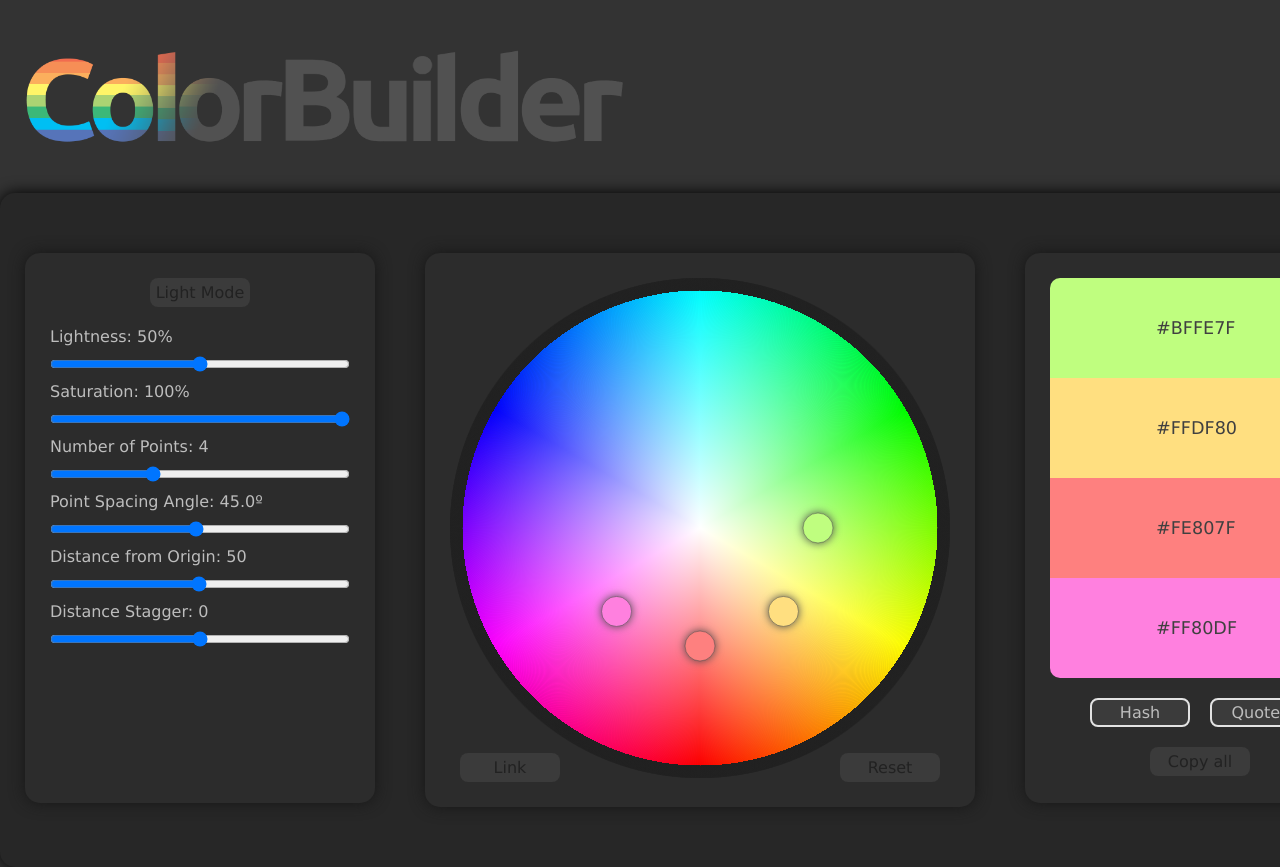
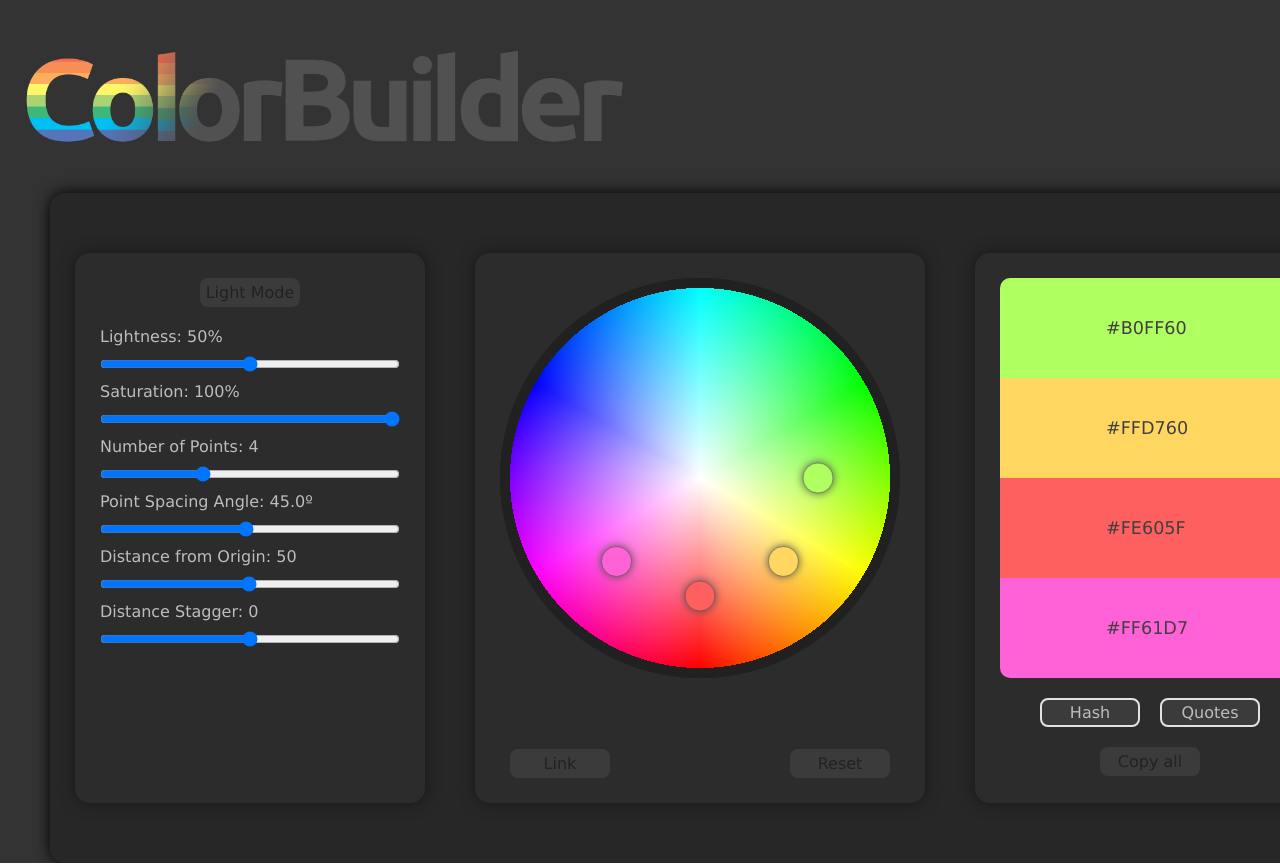
Before and after one commit to ymurenko/color-builder, a React (Create React App) app: page / in a window 1280 px wide. Shown: the top 867 px of the page. Built offline with nearby package versions, Linux system fonts and the light colour scheme.

Commit message:
add constants file, radius constant

```diff
--- a/src/App.js
+++ b/src/App.js
@@ -6,6 +6,7 @@
 import ColorPicker from "./components/ColorPicker/ColorPicker";
 
 const App_ = props => {
+
   return (
     <div className={`App ${props.darkMode ? "dark" : ""}`}>
       <div className={`wrapper ${props.darkMode ? "dark" : ""}`}>
--- a/src/components/ColorWheel/ColorWheel.js
+++ b/src/components/ColorWheel/ColorWheel.js
@@ -4,7 +4,7 @@
 import Selectors from "../Selectors/Selectors";
 import * as xLUT from "./xLUT.json";
 import * as yLUT from "./yLUT.json";
-
+import {colorWheelRadius} from "../../constants/constants"
 import "./ColorWheel.scss";
 
 const ColorWheel_ = props => {
@@ -12,15 +12,19 @@
 
   const generateGradient = () => {
     let canvasContext = canvas.current.getContext("2d");
-    canvasContext.clearRect(0, 0, 500, 500);
+    canvasContext.clearRect(0, 0, colorWheelRadius*2, colorWheelRadius*2);
     for (var i = 0; i < 3600; i += 1) {
       let value = i / 10;
+       let rad = ((value - 90) * Math.PI) / 180;
+       let x = colorWheelRadius + colorWheelRadius * Math.cos(-rad)
+       let y = colorWheelRadius + colorWheelRadius * Math.sin(-rad)
       canvasContext.beginPath();
       let gradient = canvasContext.createLinearGradient(
-        250,
-        250,
-        xLUT.default[value],
-        yLUT.default[value]
+        colorWheelRadius,
+        colorWheelRadius,
+        x, y
+        /*xLUT.default[value],
+        yLUT.default[value]*/
       );
 
       gradient.addColorStop("0", `${props.lightness > 45 ? "white" : "black"}`);
@@ -36,8 +40,8 @@
 
       canvasContext.strokeStyle = gradient;
 
-      canvasContext.moveTo(250, 250);
-      canvasContext.lineTo(xLUT.default[value], yLUT.default[value]);
+      canvasContext.moveTo(colorWheelRadius, colorWheelRadius);
+      canvasContext.lineTo(x, y);
       canvasContext.stroke();
     }
   };
@@ -47,7 +51,7 @@
   });
 
   return (
-    <div className={`container-block ${props.darkMode ? "dark" : ""}`}>
+    <div className={`container-block ${props.darkMode ? "dark" : ""}`} style={{height: `${colorWheelRadius*2}`, width: `${colorWheelRadius*2}`}}>
       <button
         className={`button button-left ${props.linked ? "active" : ""} ${
           props.darkMode ? "dark" : ""
@@ -61,7 +65,7 @@
       </button>
       <div className="gradient" >
         <Selectors colorsContainer={props.colorsContainer} canvas={canvas} />
-        <canvas width={"500"} height={"500"} ref={canvas} />
+        <canvas width={`${colorWheelRadius*2}`} height={`${colorWheelRadius*2}`} ref={canvas} />
       </div>
 
       <button
--- a/src/components/Selectors/Selectors.js
+++ b/src/components/Selectors/Selectors.js
@@ -3,6 +3,8 @@
 
 import { connect } from "react-redux";
 import { storeColor } from "../../redux/actions/actions";
+
+import {colorWheelRadius} from "../../constants/constants";
 
 const Selectors_ = props => {
   const svg = useRef(null);
@@ -38,8 +40,8 @@
     let radIncrement =
       Math.round(props.selectorAngle / props.selectorCount) * (Math.PI / 180);
     for (let i = 0; i < props.selectorCount; i++) {
-      let x = 250 + props.selectorRadius * Math.cos(radOffset);
-      let y = 250 + props.selectorRadius * Math.sin(radOffset);
+      let x = colorWheelRadius + props.selectorRadius * Math.cos(radOffset);
+      let y = colorWheelRadius + props.selectorRadius * Math.sin(radOffset);
       elements.push(
         <circle
           cx={x}
@@ -65,11 +67,11 @@
     let mathVars = [];
     let x0 = circleRefs[0].getAttribute("cx");
     let y0 = circleRefs[0].getAttribute("cy");
-    let radius = Math.sqrt((250 - x0) * (250 - x0) + (250 - y0) * (250 - y0));
-    let dx = 250;
+    let radius = Math.sqrt((colorWheelRadius - x0) * (colorWheelRadius - x0) + (colorWheelRadius - y0) * (colorWheelRadius - y0));
+    let dx = colorWheelRadius;
     let dy = 0;
-    let d0x = x0 - 250;
-    let d0y = y0 - 250;
+    let d0x = x0 - colorWheelRadius;
+    let d0y = y0 - colorWheelRadius;
     let angle = Math.atan2(d0y, d0x) - Math.atan2(dy, dx);
     mathVars.push({
       angle: angle,
@@ -82,12 +84,12 @@
       let x2 = circleRefs[i].getAttribute("cx");
       let y2 = circleRefs[i].getAttribute("cy");
 
-      let radius = Math.sqrt((250 - x2) * (250 - x2) + (250 - y2) * (250 - y2));
+      let radius = Math.sqrt((colorWheelRadius - x2) * (colorWheelRadius - x2) + (colorWheelRadius - y2) * (colorWheelRadius - y2));
 
-      let d1x = x1 - 250;
-      let d1y = y1 - 250;
-      let d2x = x2 - 250;
-      let d2y = y2 - 250;
+      let d1x = x1 - colorWheelRadius;
+      let d1y = y1 - colorWheelRadius;
+      let d2x = x2 - colorWheelRadius;
+      let d2y = y2 - colorWheelRadius;
 
       let angle = Math.atan2(d2y, d2x) - Math.atan2(d1y, d1x);
       mathVars.push({
@@ -99,10 +101,10 @@
   };
 
   const isInCircle = (x, y) => {
-  /* if (Math.sqrt((250 - x) * (250 - x) + (250 - y) * (250 - y)) > 237) {
+   if (Math.sqrt((colorWheelRadius - x) * (colorWheelRadius - x) + (colorWheelRadius - y) * (colorWheelRadius - y)) > (0.95*colorWheelRadius)) {
       handleMouseUp();
       return false;
-    } else*/ {
+    } else {
       return true;
     }
   };
@@ -112,8 +114,8 @@
     let mouseY = event.pageY - canvasPosY;
     let x0 = circleRefs[0].getAttribute("cx");
     let y0 = circleRefs[0].getAttribute("cy");
-    let d0x = x0 - 250;
-    let d0y = y0 - 250;
+    let d0x = x0 - colorWheelRadius;
+    let d0y = y0 - colorWheelRadius;
     let radsFromMouse = Math.atan2(d0y, d0x);
     let radsOffset = 0;
 
@@ -134,13 +136,13 @@
           circleCoordinates[i].radius -
           (circleCoordinates[0].radius -
             Math.sqrt(
-              (250 - mouseX) * (250 - mouseX) + (250 - mouseY) * (250 - mouseY)
+              (colorWheelRadius - mouseX) * (colorWheelRadius - mouseX) + (colorWheelRadius - mouseY) * (colorWheelRadius - mouseY)
             ));
 
         if (radius < 0) radius = 0;
-        if (radius > 250) radius = 250;
-        circleRefs[i].setAttribute("cx", `${250 + radius * Math.cos(angle)}`);
-        circleRefs[i].setAttribute("cy", `${250 + radius * Math.sin(angle)}`);
+        if (radius > colorWheelRadius) radius = colorWheelRadius;
+        circleRefs[i].setAttribute("cx", `${colorWheelRadius + radius * Math.cos(angle)}`);
+        circleRefs[i].setAttribute("cy", `${colorWheelRadius + radius * Math.sin(angle)}`);
         setColor(x, y, i);
       }
     }
@@ -167,6 +169,9 @@
   };
 
   const handleMouseDown = e => {
+    let rect = canvas.current.getBoundingClientRect()
+    canvasPosX = rect.left;
+    canvasPosY = rect.top;
     currentActiveCircle = e.target;
     if (!props.linked) {
       svg.current.addEventListener("mousemove", addMouseTracker);
@@ -183,8 +188,8 @@
     let radIncrement =
       Math.round(props.selectorAngle / props.selectorCount) * (Math.PI / 180);
     for (let i = 0; i < props.selectorCount; i++) {
-      let x = 250 + (props.selectorRadius - staggerOffset) * Math.cos(radOffset);
-      let y = 250 + (props.selectorRadius - staggerOffset) * Math.sin(radOffset);
+      let x = colorWheelRadius + (props.selectorRadius - staggerOffset) * Math.cos(radOffset);
+      let y = colorWheelRadius + (props.selectorRadius - staggerOffset) * Math.sin(radOffset);
       circleRefs[i].setAttribute("cx", `${x}`);
       circleRefs[i].setAttribute("cy", `${y}`);
       radOffset += radIncrement;
@@ -193,9 +198,6 @@
   }, [props.selectorStagger, props.reset, props.selectorCount, props.selectorRadius,  props.selectorAngle]);
 
   useEffect(() => {
-    let rect = canvas.current.getBoundingClientRect()
-    canvasPosX = rect.left;
-    canvasPosY = rect.top;
     for (let i = 0; i < props.selectorCount; i++) {
       let x = circleRefs[i].getAttribute("cx");
       let y = circleRefs[i].getAttribute("cy");
@@ -212,9 +214,9 @@
     <svg
       className="selector"
       ref={svg}
-      width="500"
-      height="500"
-      viewBox="0 0 500 500"
+      width={`${colorWheelRadius*2}`}
+      height={`${colorWheelRadius*2}`}
+      viewBox={`0 0 ${colorWheelRadius*2} ${colorWheelRadius*2}`}
     >
       {createCircles()}
     </svg>
--- /dev/null
+++ b/src/constants/constants.js
@@ -0,0 +1 @@
+export const colorWheelRadius = 200;
```
